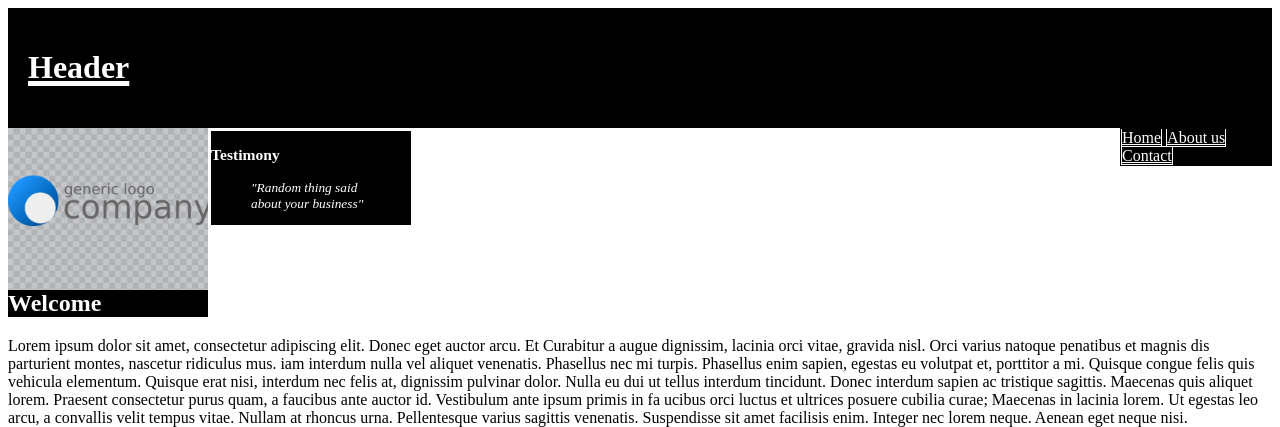
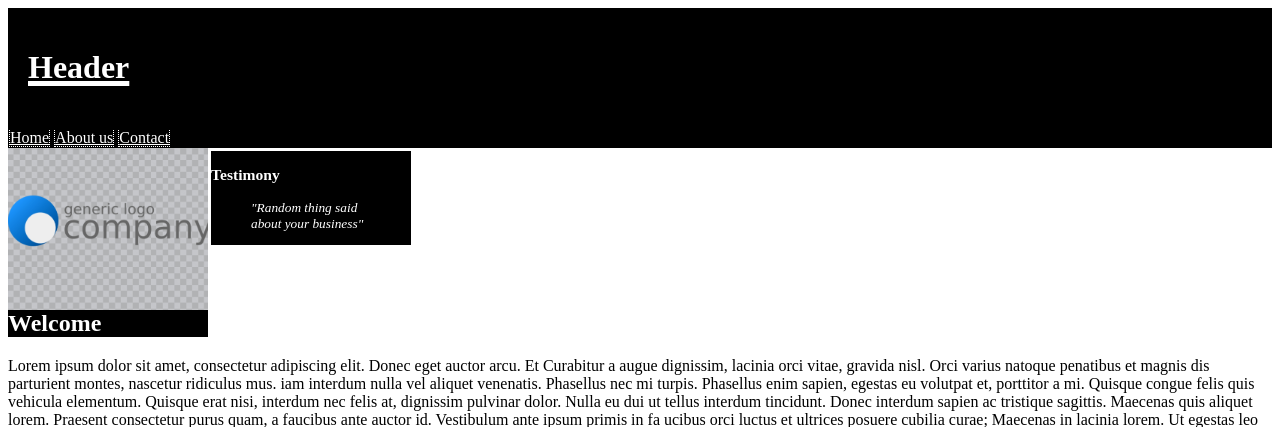
Before and after one commit to Mos-Def/sample-webpage, a PHP site: page / in a window 1280 px wide. Shown: the top 427 px of the page. Run offline with PHP 8.4, Linux system fonts and the light colour scheme.

Commit message:
update stylesheet.css

```diff
--- a/css/stylesheet.css
+++ b/css/stylesheet.css
@@ -1,8 +1,12 @@
+/*-------------------FULL PAGE-------------------------*/
+
 html {
     background-color: white;
 }
 
-
+background {
+    background-color: white;
+}
 /*-------------------HEADER SECTION----------------------*/
 
 /*---Head---*/
@@ -40,7 +44,7 @@ h4 {
     background-color: black;
     color: white;
     text-align: left;
-    width: 400px;
+    width: auto;
 }
 
 /*----Navigation---*/
@@ -49,15 +53,14 @@ h4 {
     overflow: hidden;
     text-align: left;
     color: white;
-    width: 150px;
-    float: right;
+    width: auto;
 }
 
 /*---Anchor(Links)---*/
 .navlink {
     color: white;
-
-    border: solid white 1px
+    border: dotted 1px white;
+    text-align: center;
 }
 
 a {
@@ -86,10 +89,6 @@ aside {
       float: left;
 }
 
-background {
-    background-color: red;
-}
-
 /*---------------------CONTACT MENU-------------------------*/
 .menu {
     border-style: double;
```
